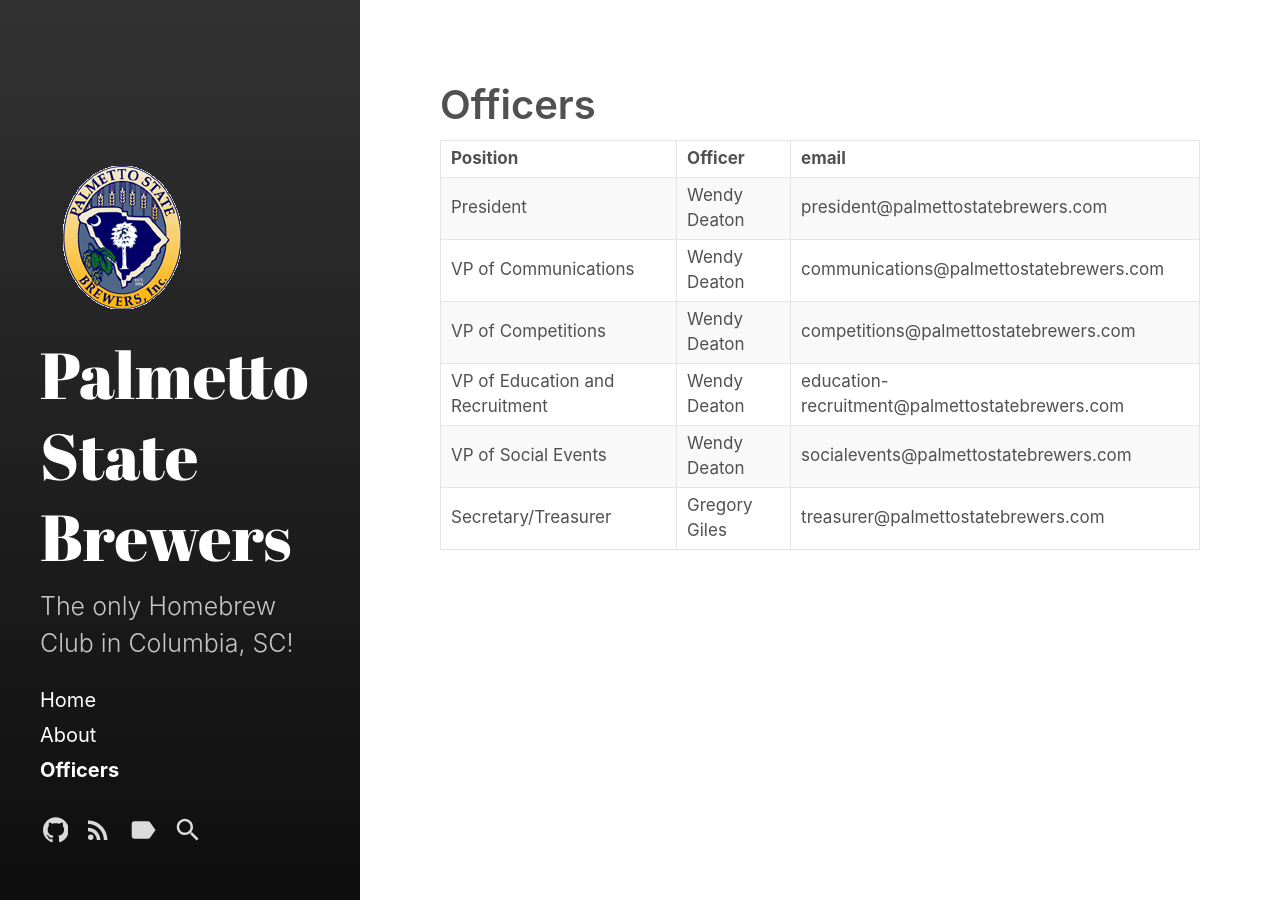
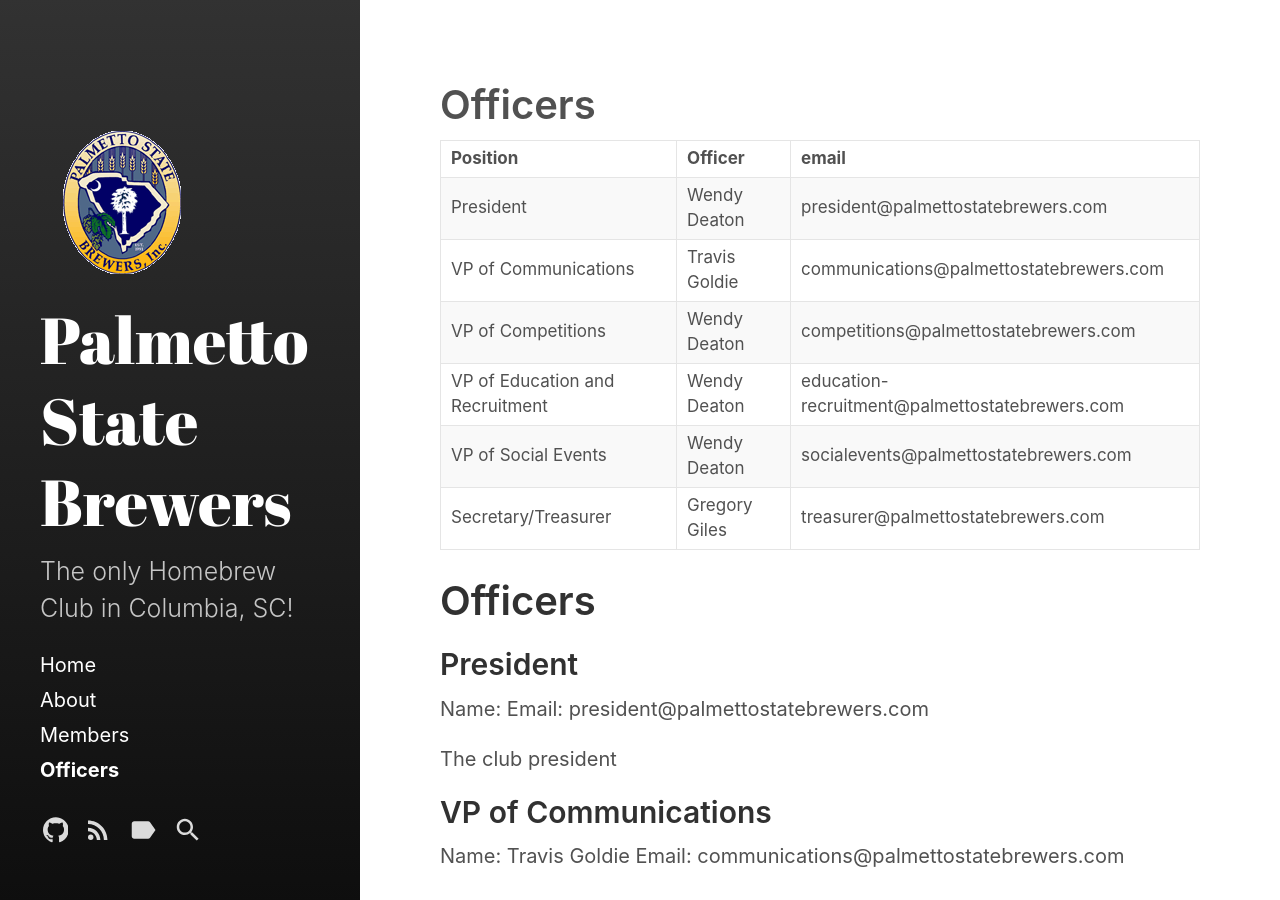
Before and after one commit to palmettostatebrewers/palmettostatebrewers.github.io, a Jekyll site: the page built from officers.md, in a window 1280 px wide. Built offline with Jekyll 4.4.1, drawn with Linux system fonts in a browser that asks for light colours.

Commit message:
Officers

```diff
--- a/officers.md
+++ b/officers.md
@@ -4,12 +4,25 @@ title: Officers
 sidebar_link: true
 ---
 
-
 | Position                        | Officer       | email                                          |
 | ------------------------------- | ------------- | ---------------------------------------------- |
 | President                       | Wendy Deaton  | president@palmettostatebrewers.com             |
-| VP of Communications            | Wendy Deaton  | communications@palmettostatebrewers.com        |
+| VP of Communications            | Travis Goldie | communications@palmettostatebrewers.com        |
 | VP of Competitions              | Wendy Deaton  | competitions@palmettostatebrewers.com          |
 | VP of Education and Recruitment | Wendy Deaton  | education-recruitment@palmettostatebrewers.com |
 | VP of Social Events             | Wendy Deaton  | socialevents@palmettostatebrewers.com          |
 | Secretary/Treasurer             | Gregory Giles | treasurer@palmettostatebrewers.com             |
+
+
+# Officers
+
+## President
+Name:
+Email: president@palmettostatebrewers.com
+
+The club president
+
+## VP of Communications
+
+Name: Travis Goldie
+Email: communications@palmettostatebrewers.com
```
Also changed, not shown: about.md (+0 -21 lines), members.md (added, +24 -0 lines), README.md.
